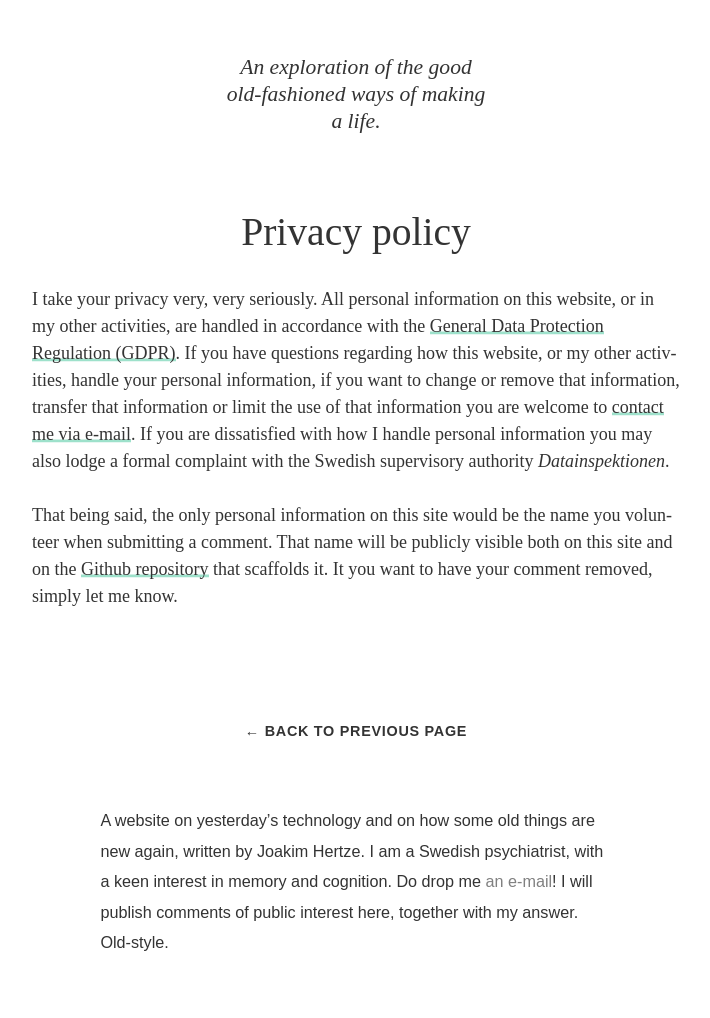
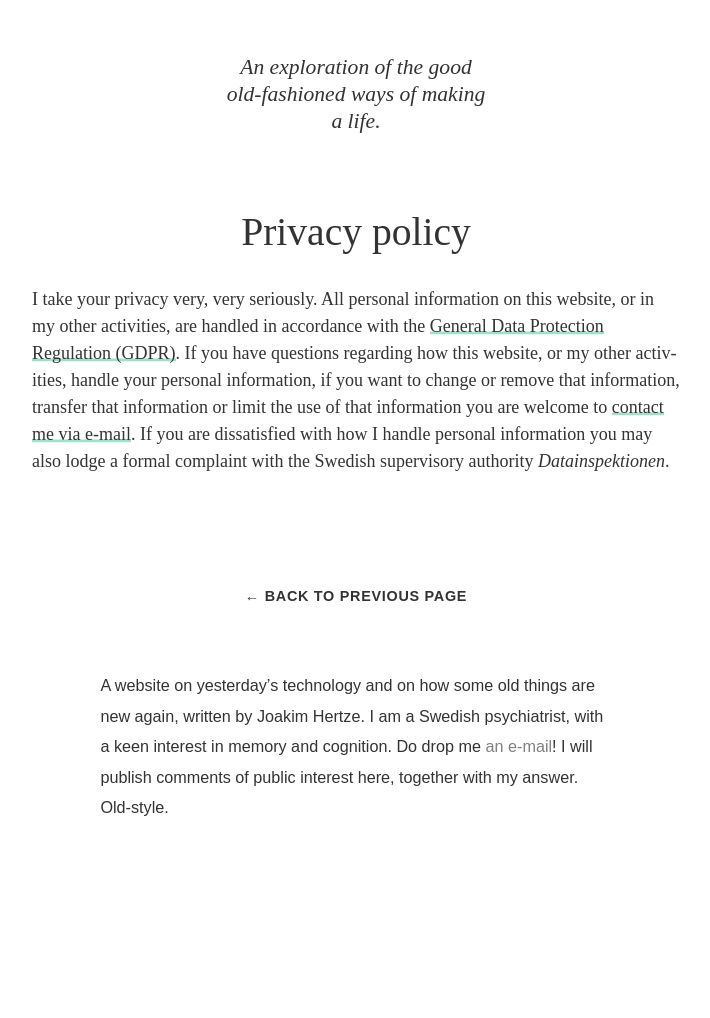
Before and after one commit to hertze/hertze.github.io, a Jekyll site: the page built from privacy.md, in a window 1280 px wide. Shown: the whole page, without its empty margins (284-994 px from the left). Built offline with Jekyll 4.4.1, drawn with Linux system fonts in a browser that asks for light colours; some web fonts are replaced; after the commit the page ends 900 px from its top, so only the background shows below that.

```diff
--- a/privacy.md
+++ b/privacy.md
@@ -4,5 +4,3 @@ layout: page
 ---
 
 I take your privacy very, very seriously. All personal information on this website, or in my other activities, are handled in accordance with the [General Data Protection Regulation (GDPR)](https://eugdpr.org). If you have questions regarding how this website, or my other activities, handle your personal information, if you want to change or remove that information, transfer that information or limit the use of that information you are welcome to <a href='ma&#105;lt&#111;&#58;hell&#111;%40%&#54;Fld&#119;&#97;y&#37;&#55;3&#37;2E&#115;&#37;65'>contact me via e-mail</a>. If you are dissatisfied with how I handle personal information you may also lodge a formal complaint with the Swedish supervisory authority *Datainspektionen*.
-
-That being said, the only personal information on this site would be the name you volunteer when submitting a comment. That name will be publicly visible both on this site and on the [Github repository](https://github.com/hertze/hertze.github.io) that scaffolds it. It you want to have your comment removed, simply let me know.
```
Also changed, not shown: _posts/2019-04-29-attempting-a5.md (added, +11 -0 lines), assets/weekly-margins.jpg (added).
